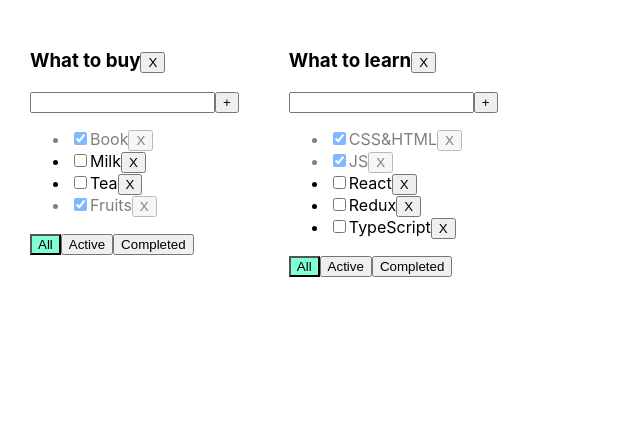
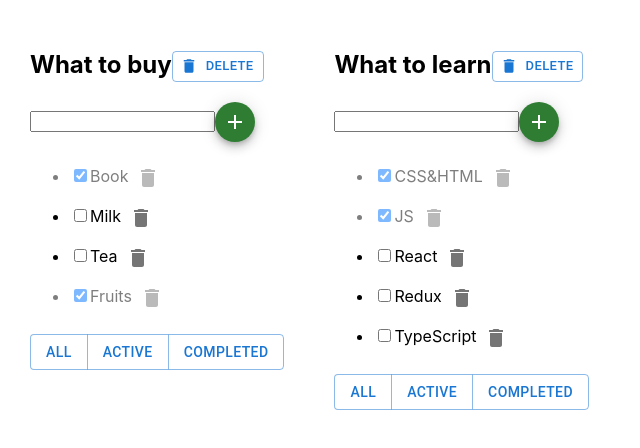
Before and after one commit to VolodymyrKolisnichenko/todo-list-2, a React (Create React App) app: page / in a window 1280 px wide. Shown: the top 448 px of the page, without its empty margins (0-640 px from the left). Built offline with nearby package versions, Linux system fonts and the light colour scheme.

Commit message:
added
added mui buttons

```diff
--- a/package.json
+++ b/package.json
@@ -8,6 +8,7 @@
     "@emotion/styled": "^11.11.0",
     "@fontsource/roboto": "^4.5.8",
     "@mui/icons-material": "^5.11.16",
+    "@mui/joy": "^5.0.0-alpha.78",
     "@mui/material": "^5.12.3",
     "@mui/styled-engine-sc": "^5.12.0",
     "@testing-library/jest-dom": "^5.16.5",
--- a/src/App.css
+++ b/src/App.css
@@ -13,7 +13,7 @@
   color: red;
 }
 .active-filter {
-  background-color: aquamarine;
+  background-color: rgb(180, 155, 109);
 }
 .is-done{
   opacity: 0.5;
--- a/src/TodoList.tsx
+++ b/src/TodoList.tsx
@@ -1,5 +1,12 @@
 import React, { useState, ChangeEvent, KeyboardEvent } from "react";
 import { FilterValuesType } from "./App";
+import Button from '@mui/material/Button';
+import Typography from '@mui/material/Typography';
+import DeleteIcon from '@mui/icons-material/Delete';
+import IconButton from '@mui/material/IconButton';
+import ButtonGroup from '@mui/material/ButtonGroup';
+import Fab from '@mui/material/Fab';
+import AddIcon from '@mui/icons-material/Add';
 
 export type TaskType = {
   id: string;
@@ -48,8 +55,14 @@ export function TodoList(props: PropsType) {
   const onCompletedClickHandler = () => props.changeFilter("completed", props.id);
   const removeTodoList = () => props.removeTodoList(props.id)
   return (
-    <div>
-      <h3>{props.title}<button onClick={removeTodoList}>X</button></h3>
+    <div >
+      <h2>
+      {props.title}
+      <Button onClick={removeTodoList} size="small" variant="outlined" startIcon={<DeleteIcon />}>
+        Delete
+      </Button>
+      </h2>
+
       <div>
         <input
           value={title}
@@ -57,7 +70,9 @@ export function TodoList(props: PropsType) {
           onKeyDown={onKeyDownChangeHandler}
           className={error? "error": ""}
         />
-        <button onClick={addTask}>+</button>
+        <Fab size="small" color="success" aria-label="add">
+          <AddIcon onClick={addTask}/>
+        </Fab>
         {error && <div className="error-message">{error}</div>}
       </div>
       <ul>
@@ -74,16 +89,20 @@ export function TodoList(props: PropsType) {
                 checked={t.isDone}
               />
               <span>{t.title}</span>
-              <button onClick={onRemoveHandler}>X</button>
+                <IconButton aria-label="delete" onClick={onRemoveHandler}>
+                    <DeleteIcon />
+                </IconButton>
             </li>
           );
         })}
       </ul>
 
       <div>
-        <button className={props.filter === "all"? "active-filter": ""} onClick={onAllClickHandler}>All</button>
-        <button className={props.filter === "active"? "active-filter": ""} onClick={onActiveClickHandler}>Active</button>
-        <button className={props.filter === "completed"? "active-filter": ""} onClick={onCompletedClickHandler}>Completed</button>
+      <ButtonGroup variant="outlined" aria-label="outlined button group">
+        <Button className={props.filter === "all"? "active-filter": ""} onClick={onAllClickHandler}>All</Button>
+        <Button className={props.filter === "active"? "active-filter": ""} onClick={onActiveClickHandler}>Active</Button>
+        <Button className={props.filter === "completed"? "active-filter": ""} onClick={onCompletedClickHandler}>Completed</Button>
+      </ButtonGroup>
       </div>
     </div>
   );
```
Also changed, not shown: 1 other file (tests, documents, lock files or other folders).
